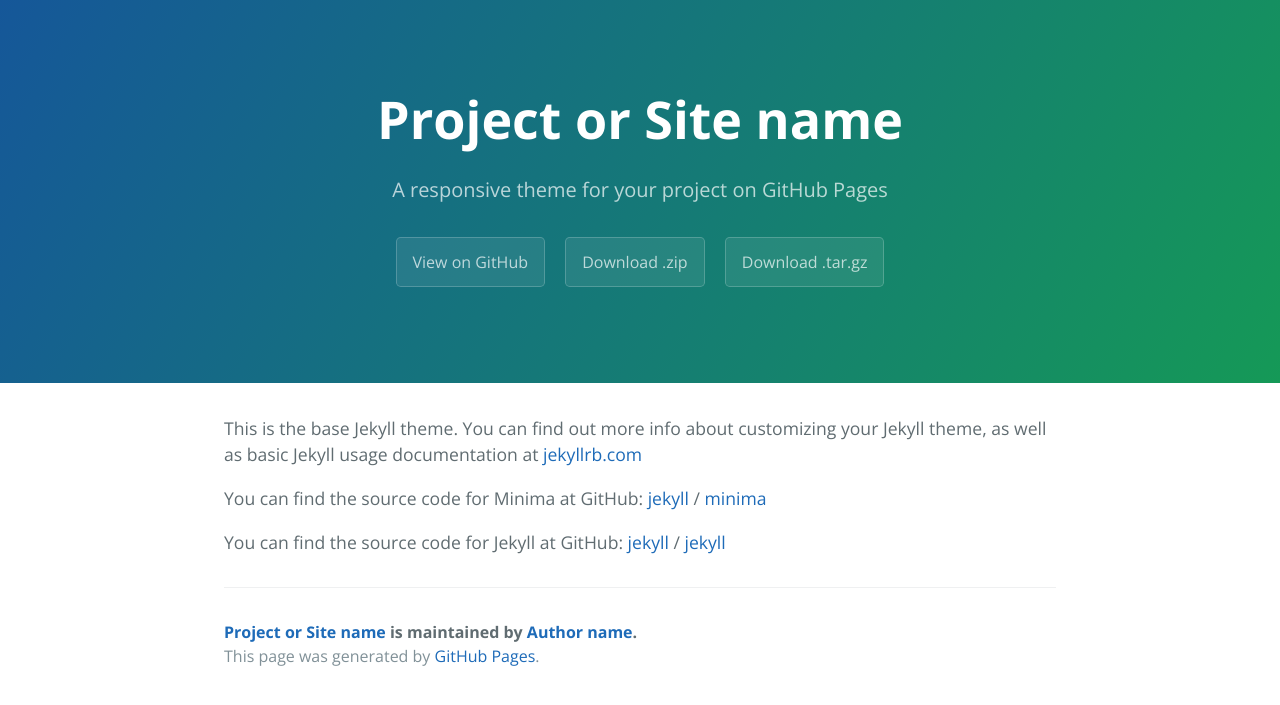
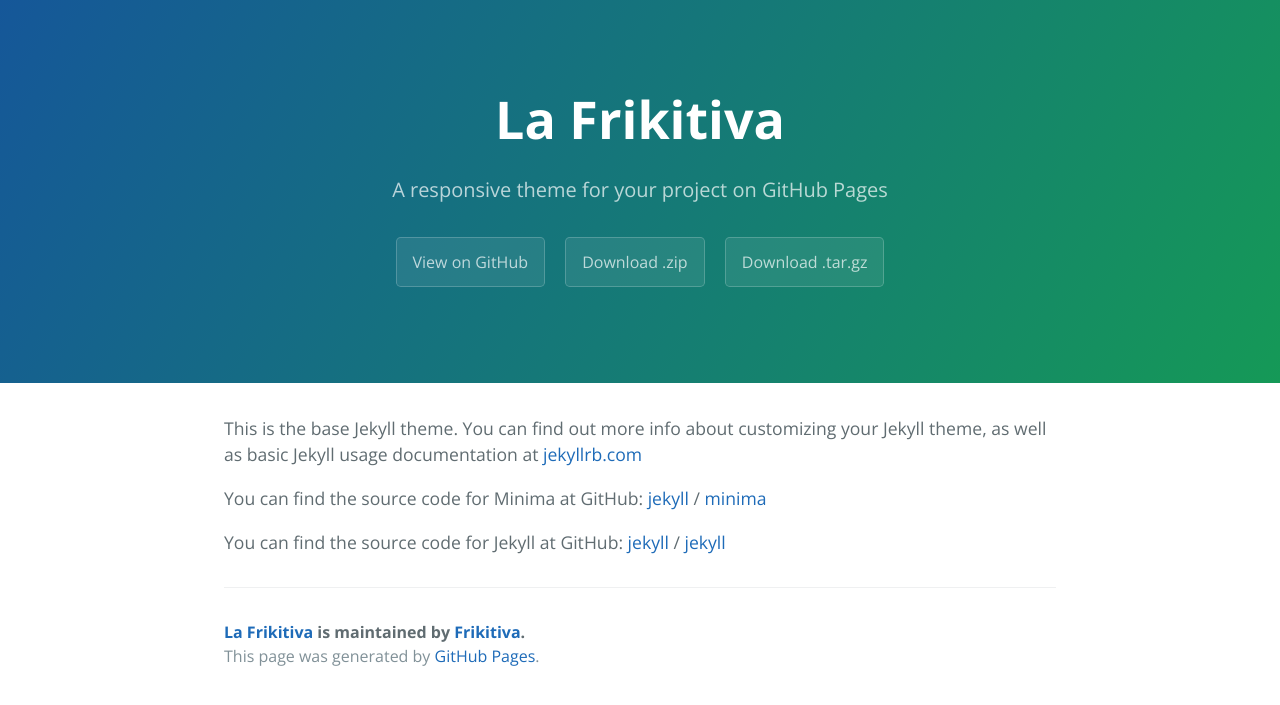
Before and after one commit to frikitiva/000frikitiva.github.io, a Jekyll site: the page built from about.md, in a window 1280 px wide. Shown: the top 705 px of the page. Built offline with Jekyll 4.4.1, drawn with Linux system fonts in a browser that asks for light colours.

Commit message:
Update _config.yml

```diff
--- a/_config.yml
+++ b/_config.yml
@@ -1,14 +1,14 @@
 # Setup
-title:        Project or Site name
+title:        La Frikitiva
 tagline:      A responsive theme for your project on GitHub Pages
-baseurl:      ""
+baseurl:      "http://lafrikitiva.com"
 paginate:     1
 locale:       "en"
 
 # About/contact
 author:
-  name:       Author name
-  url:        http://yourhomepage.com
+  name:       Frikitiva
+  url:        http://lafrikitiva.com
 
 # Gems
 gems:
```
